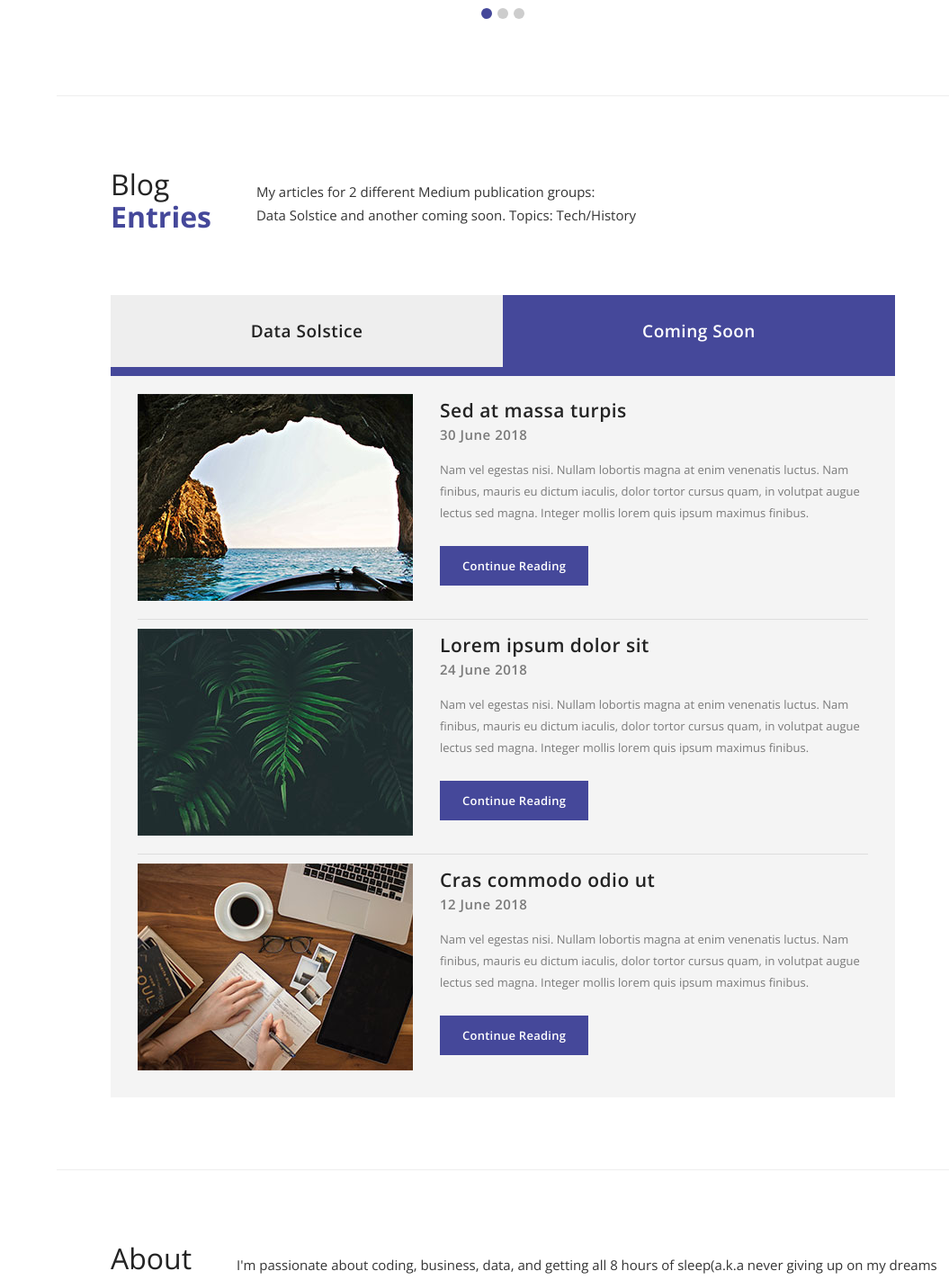
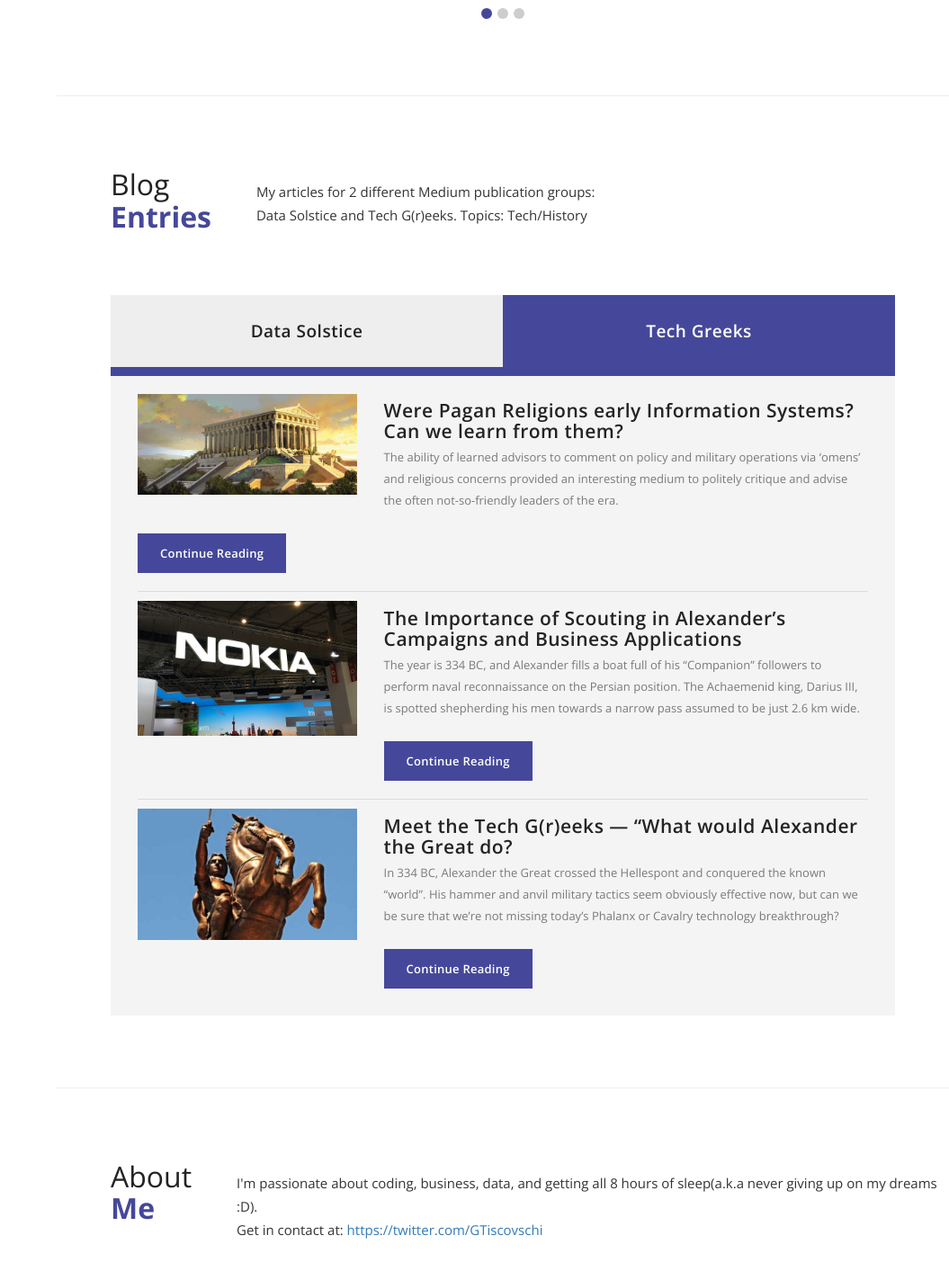
Before and after one commit to Garross/PersonalWebsite, a PHP site: page / in a window 1280 px wide, after a click on "Tech Greeks". Shown: the part 1666-3089 px from the top of the page at 90% size, without its empty margins (225-1280 px from the left). Run offline with PHP 8.4, Linux system fonts and the light colour scheme.

Commit message:
Updated Blog and About Sections

```diff
--- a/css/templatemo-style.css
+++ b/css/templatemo-style.css
@@ -670,7 +670,11 @@ header {
   cursor: pointer;
   overflow: hidden;
 }
-
+.caption {
+  position: relative;
+  width: 80%;
+  text-align: center;
+}
 .box-video .bg-video{
   position: absolute;
   top: 0;
--- a/index.html
+++ b/index.html
@@ -363,14 +363,14 @@
                 <div class="section-heading">
                     <h1>Blog<br><em>Entries</em></h1>
                     <p>My articles for 2 different Medium publication groups:
-                    <br>Data Solstice and another coming soon. Topics: Tech/History</p>
+                    <br>Data Solstice and Tech G(r)eeks. Topics: Tech/History</p>
                 </div>
                 <div class="section-content">
                     <div class="tabs-content">
                         <div class="wrapper">
                             <ul class="tabs clearfix" data-tabgroup="first-tab-group">
                               <li><a href="#tab1" class="active">Data Solstice</a></li>
-                              <li><a href="#tab2">Coming Soon</a></li>
+                              <li><a href="#tab2">Tech Greeks</a></li>
 
                             </ul>
                             <section id="first-tab-group" class="tabgroup">
@@ -432,42 +432,40 @@
                                     <ul>
                                         <li>
                                             <div class="item">
-                                                <img src="img/blog_3.jpg" alt="">
+                                                <img src="img/Temple.jpeg" class="blog-image" alt="">
                                                 <div class="text-content">
-                                                    <h4>Sed at massa turpis</h4>
-                                                    <span>30 June 2018</span>
-                                                    <p>Nam vel egestas nisi. Nullam lobortis magna at enim venenatis luctus. Nam finibus, mauris eu dictum iaculis, dolor tortor cursus quam, in volutpat augue lectus sed magna. Integer mollis lorem quis ipsum maximus finibus.</p>
+                                                    <h4>Were Pagan Religions early Information Systems? Can we learn from them?</h4>
+                                                    <p>The ability of learned advisors to comment on policy and military operations via ‘omens’ and religious concerns provided an interesting medium to politely critique and advise the often not-so-friendly leaders of the era.</p>
 
                                                     <div class="accent-button button">
-                                                        <a href="#contact">Continue Reading</a>
+                                                        <a href="https://medium.com/tech-g-r-eeks/were-pagan-religions-early-information-systems-can-we-learn-from-them-b4ca44854cc2" target = "_blank">Continue Reading</a>
                                                     </div>
                                                 </div>
                                             </div>
                                         </li>
                                         <li>
                                             <div class="item">
-                                                <img src="img/blog_1.jpg" alt="">
+                                                <img src="img/nokia.jpeg" class="blog-image" alt="">
                                                 <div class="text-content">
-                                                    <h4>Lorem ipsum dolor sit</h4>
-                                                    <span>24 June 2018</span>
-                                                    <p>Nam vel egestas nisi. Nullam lobortis magna at enim venenatis luctus. Nam finibus, mauris eu dictum iaculis, dolor tortor cursus quam, in volutpat augue lectus sed magna. Integer mollis lorem quis ipsum maximus finibus.</p>
+                                                    <h4>The Importance of Scouting in Alexander’s Campaigns and Business Applications</h4>
+                                                    <p>The year is 334 BC, and Alexander fills a boat full of his “Companion” followers to perform naval reconnaissance on the Persian position.
+                                                        The Achaemenid king, Darius III, is spotted shepherding his men towards a narrow pass assumed to be just 2.6 km wide.</p>
 
                                                     <div class="accent-button button">
-                                                        <a href="#contact">Continue Reading</a>
+                                                        <a href="https://medium.com/tech-g-r-eeks/the-importance-of-reconnaissance-in-alexanders-campaigns-and-modern-business-applications-92adabd93c44">Continue Reading</a>
                                                     </div>
                                                 </div>
                                             </div>
                                         </li>
                                         <li>
                                             <div class="item">
-                                                <img src="img/blog_2.jpg" alt="">
+                                                <img src="img/ATG.jfif" class="blog-image" alt="">
                                                 <div class="text-content">
-                                                    <h4>Cras commodo odio ut</h4>
-                                                    <span>12 June 2018</span>
-                                                    <p>Nam vel egestas nisi. Nullam lobortis magna at enim venenatis luctus. Nam finibus, mauris eu dictum iaculis, dolor tortor cursus quam, in volutpat augue lectus sed magna. Integer mollis lorem quis ipsum maximus finibus.</p>
+                                                    <h4>Meet the Tech G(r)eeks — “What would Alexander the Great do?</h4>
+                                                    <p>In 334 BC, Alexander the Great crossed the Hellespont and conquered the known “world”. His hammer and anvil military tactics seem obviously effective now, but can we be sure that we’re not missing today’s Phalanx or Cavalry technology breakthrough?</p>
 
                                                     <div class="accent-button button">
-                                                        <a href="#contact">Continue Reading</a>
+                                                        <a href="https://medium.com/tech-g-r-eeks/meet-the-tech-g-r-eeks-what-would-alexander-the-great-do-11b0bf52ed86" target = "_blank">Continue Reading</a>
                                                     </div>
                                                 </div>
                                             </div>
@@ -485,25 +483,39 @@
                     <h1>About<br><em>Me</em></h1>
                     <p>I'm passionate about coding, business, data, and getting all
                         8 hours of sleep(a.k.a never giving up on my dreams :D).
-                        <br>Find out more by downloading my CV below</p>
+                        <br>
+                        Get in contact at: <a href="https://twitter.com/GTiscovschi" target="_blank">https://twitter.com/GTiscovschi</a>
+                    </p>
                 </div>
-                <div class="section-content">
-
-                    <iframe width="500px" height="800px" class = "CV hidden-sm hidden-xs"
-                            src='./documents/Garry_Tiscovschi_CV_Website.pdf'>
-                        <p>This browser does not support PDF!</p>
-                    </iframe>
-<!--                     Solution for mobiles which are more likely to not be pdf compatible. -->
-                    <div class="hidden-lg hidden-md">
-                        <img src="./documents/Garry_Tiscovschi_CV_Website.jpeg" width = "100%" height="auto" alt="CV">
-                        <a href='./documents/Garry_Tiscovschi_CV_Website.pdf' download="Garry_Tiscovschi_CV_2020">
-                            Download PDF Here</a>
+                <div>
+                    <div class = "hidden-sm hidden-xs">
+                        <iframe
+                                width="560"
+                                height="315"
+                                src="https://www.youtube-nocookie.com/embed/44BN4cQssgg"
+                                title="YouTube video player" frameborder="0"
+                                allow="accelerometer; autoplay; clipboard-write; encrypted-media; gyroscope; picture-in-picture"
+                                allowfullscreen></iframe>
                     </div>
-
-
-
-
-
+                    <div class = "hidden-lg hidden-md" align="center">
+                        <iframe
+                                width = "80%"
+                                height = "260"
+                                src="https://www.youtube-nocookie.com/embed/44BN4cQssgg"
+                                title="YouTube video player" frameborder="0"
+                                allow="accelerometer; autoplay; clipboard-write; encrypted-media; gyroscope; picture-in-picture"
+                                allowfullscreen></iframe>
+                    </div>
+                    <p>Bonus Info! ^My current favourite coding song. <br>(Brings back the racing days)</p>
+<!--                    <iframe width="500px" height="800px" class = "CV hidden-sm hidden-xs"-->
+<!--                            src='./documents/Garry_Tiscovschi_CV_Website.pdf'>-->
+<!--                        <p>This browser does not support PDF!</p>-->
+<!--                    </iframe>-->
+<!--&lt;!&ndash;                     Solution for mobiles which are more likely to not be pdf compatible. &ndash;&gt;-->
+<!--                    <div class="hidden-lg hidden-md">-->
+<!--                        <img src="./documents/Garry_Tiscovschi_CV_Website.jpeg" width = "100%" height="auto" alt="CV">-->
+<!--                        <a href='./documents/Garry_Tiscovschi_CV_Website.pdf' download="Garry_Tiscovschi_CV_2020">-->
+<!--                            Download PDF Here</a>-->
                 </div>
             </section>
 <!--            <section id="contact" class="content-section">-->
```
Also changed, not shown: img/ATG.jfif (added), img/Temple.jpeg (added), img/blog_1.jpg (deleted), img/nokia.jpeg (added).
